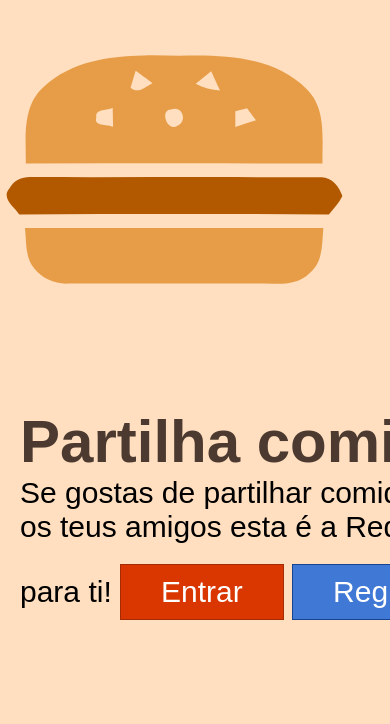
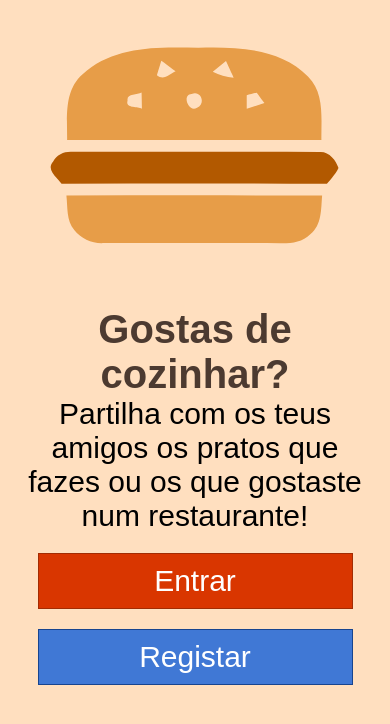
Before and after one commit to andrefreitas/feup-ldso-foodrific, a Python web app: template web/templates/home.html in a window 390 px wide. Shown: the part 78-802 px from the top of the page. Run offline with Jinja, Linux system fonts and the light colour scheme; the template is opened without the code that fills it, so the values that code supplies are empty; some web fonts are replaced.

Commit message:
Homepage is now mobile responsive

```diff
--- a/web/css/home.css
+++ b/web/css/home.css
@@ -53,6 +53,45 @@
 }
 
 
-@media screen and (max-width: 500px){
+@media screen and (max-width: 900px){
+    .container {
+    	width: 100%;
+    }
+
+    #banner .food, #banner .info{
+    	clear: right;
+    	margin: 0 auto;
+    	float: none;
+    	padding: 0;
+    }
+
+    #banner .container{
+    	text-align: center;
+    }
 
 }
+
+@media screen and (max-width: 900px){
+
+ 	#banner .info{
+    	width: auto;
+    	padding: 0 20px 0 20px;
+    }
+
+    #banner img{
+    	width: 300px;
+    }
+
+    #banner h1{
+    	font-size: 40px;
+    }
+
+    #banner button{
+    	width: 90%;
+    }
+
+    #register {
+    	margin-bottom: 20px;
+    }
+
+}
--- a/web/css/main.css
+++ b/web/css/main.css
@@ -17,8 +17,16 @@ body{
 
 }
 
-@media screen and (max-width: 700px){
+@media screen and (max-width: 900px){
     .container {
     	width: 100%;
     }
+
+    #banner{
+    	font-size: 20px;
+    }
+
+    #banner h1{
+		font-size: 50px;
+    }
 }
--- a/web/templates/home.html
+++ b/web/templates/home.html
@@ -20,8 +20,8 @@
         <img src="images/icon.svg" width="350px" />
         </div>
         <div class="info">
-          <h1>Partilha comida!</h1>
-          Se gostas de partilhar comida com os teus amigos esta é a Rede Social para ti!
+          <h1>Gostas de cozinhar?</h1>
+          Partilha com os teus amigos os pratos que fazes ou os que gostaste num restaurante!<br/>
           <button id="login">Entrar</button> <button id="register">Registar</button>
         </div>
       </div>
```
